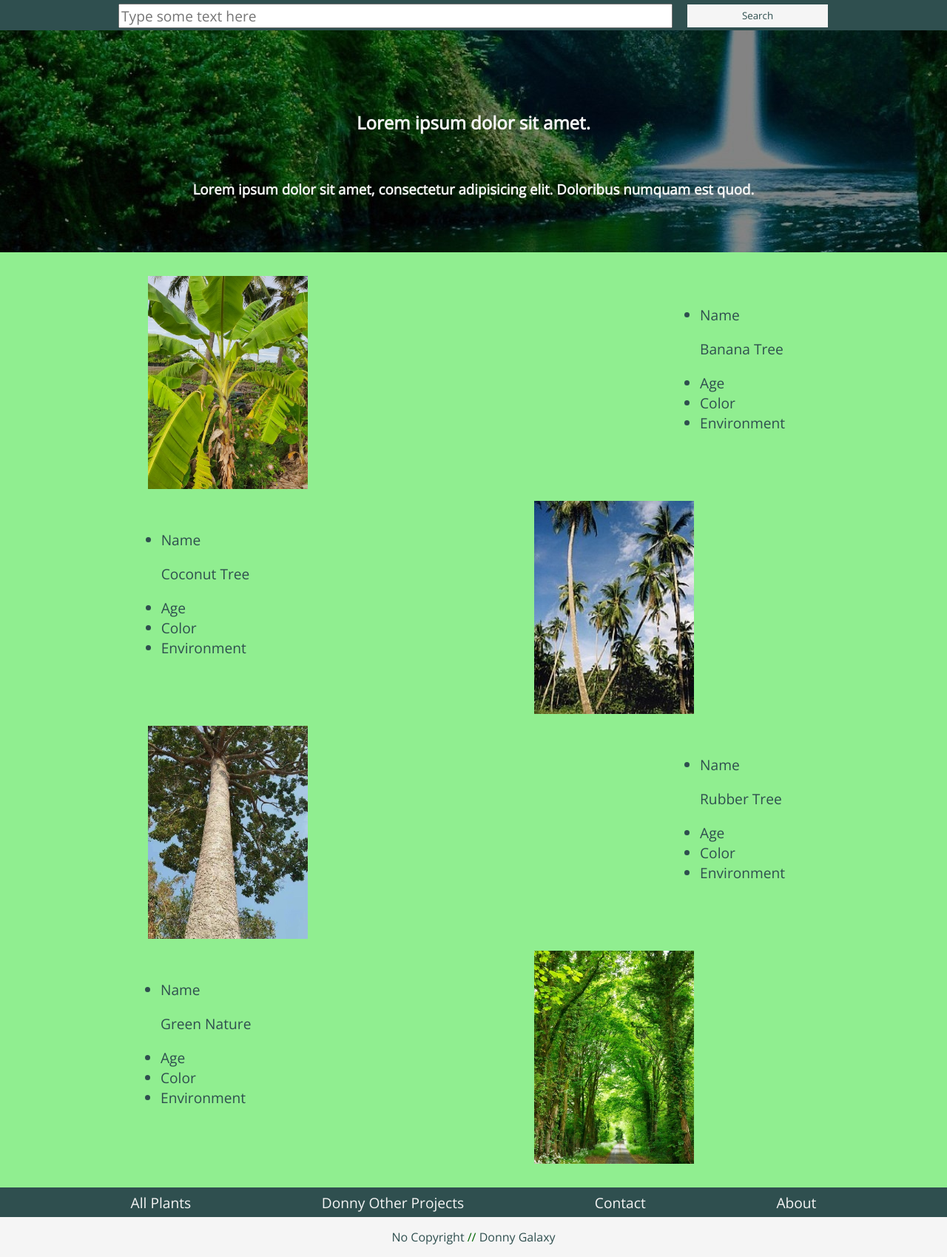
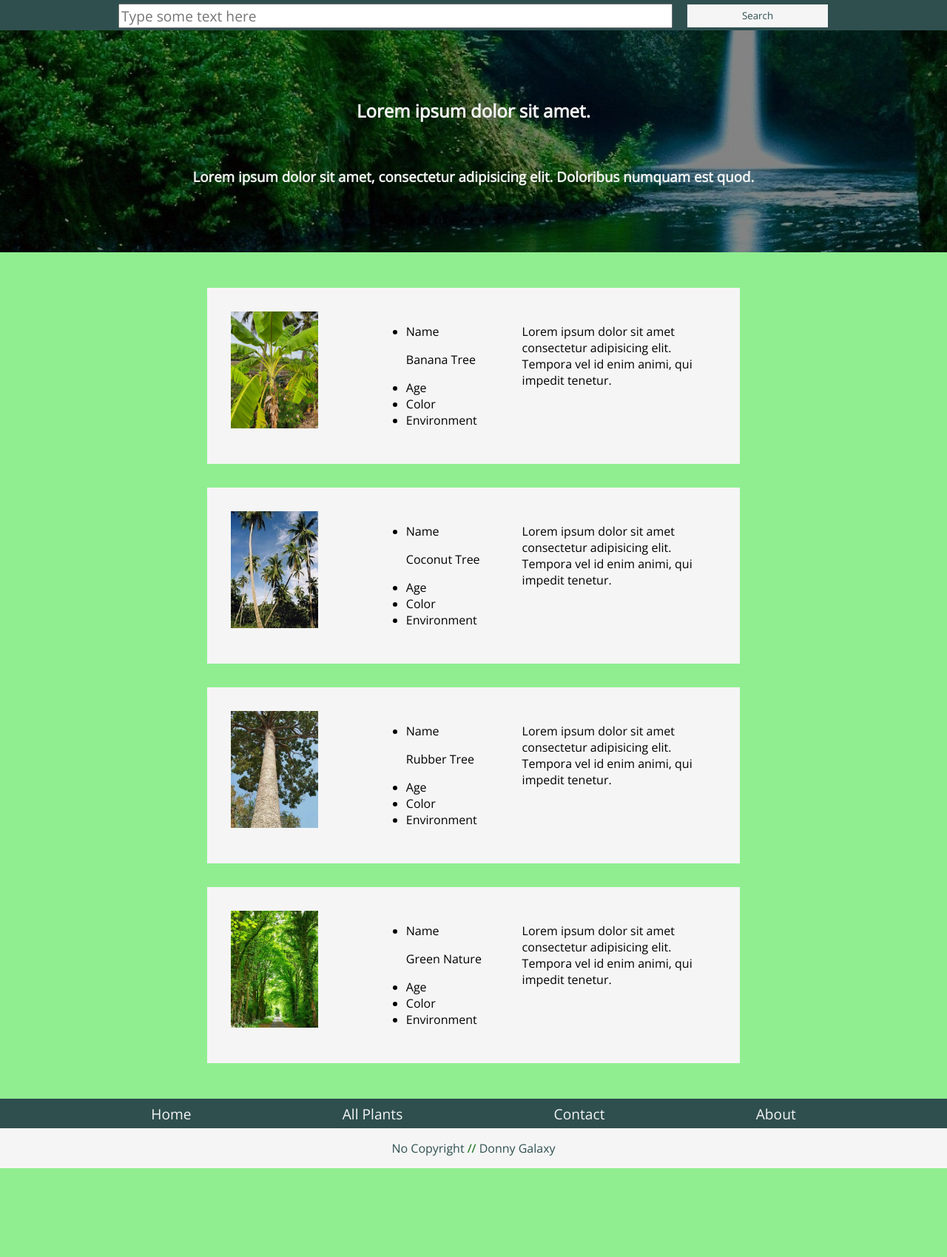
Before and after one commit to donny444/mini-web, a PHP site: page / in a window 1280 px wide. Shown: the part 188-1887 px from the top of the page at 74% size. After the commit the page ends 1767 px from the top, so only its background shows below. Run offline with PHP 8.4, Linux system fonts and the light colour scheme.

Commit message:
edit styling

```diff
--- a/2023-07-06/index.html
+++ b/2023-07-06/index.html
@@ -40,8 +40,10 @@
                 <li>Color</li>
                 <li>Environment</li>
             </ul>
+            <p>Lorem ipsum dolor sit amet consectetur adipisicing elit. Tempora vel id enim animi, qui impedit tenetur.</p>
         </div>
         <div class="other-each">
+            <img src="assets/coconuttree.jpg" alt="Internet required.">
             <ul>
                 <li class="other-each-name">Name</li>
                 <p>Coconut Tree</p>
@@ -49,7 +51,7 @@
                 <li>Color</li>
                 <li>Environment</li>
             </ul>
-            <img src="assets/coconuttree.jpg" alt="Internet required.">
+            <p>Lorem ipsum dolor sit amet consectetur adipisicing elit. Tempora vel id enim animi, qui impedit tenetur.</p>
         </div>
         <div class="other-each">
             <img src="assets/rubbertree.jpg" alt="Internet required.">
@@ -60,8 +62,10 @@
                 <li>Color</li>
                 <li>Environment</li>
             </ul>
+            <p>Lorem ipsum dolor sit amet consectetur adipisicing elit. Tempora vel id enim animi, qui impedit tenetur.</p>
         </div>
         <div class="other-each">
+            <img src="assets/greennature.jpg" alt="Internet required.">
             <ul>
                 <li class="other-each-name">Name</li>
                 <p>Green Nature</p>
@@ -69,16 +73,16 @@
                 <li>Color</li>
                 <li>Environment</li>
             </ul>
-            <img src="assets/greennature.jpg" alt="Internet required.">
+            <p>Lorem ipsum dolor sit amet consectetur adipisicing elit. Tempora vel id enim animi, qui impedit tenetur.</p>
         </div>
     </div>
     <div class="navbar">
         <nav>
             <ul>
+                <li><a href="index.html">Home</a></li>
                 <li><a href="allplants.html">All Plants</a></li>
-                <li><a href="#">Donny Other Projects</a></li>
                 <li><a href="contact.html">Contact</a></li>
-                <li><a href="#">About</a></li>
+                <li><a href="about.html">About</a></li>
             </ul>
         </nav>
     </div>
--- a/2023-07-06/style.css
+++ b/2023-07-06/style.css
@@ -53,13 +53,16 @@ body {
 }
 
 .main {
+    display: flex;
+    flex-direction: row;
+    align-items: center;
     background: whitesmoke url(assets/main.jpg) center;
     height: 300px;
 }
 
 .main-text {
+
     width: 75%;
-    padding-top: 5.5em;
     text-align: center;
     margin: 0 auto;
     color: whitesmoke;
@@ -69,32 +72,23 @@ body {
     display: flex;
     flex-direction: column;
     background-color: lightgreen;
-}
-
-.other-each:first-child {
-    margin-top: 2em;
-}
-
-.other-each:last-child {
-    margin-bottom: 2em;
+    margin: 2em 0;
 }
 
 .other-each {
+    width: 70%;
+    max-width: 720px;
+    min-width: 240px;
+    margin: 1em auto;
+    padding: 2em;
+    background-color: whitesmoke;
     display: grid;
-    grid-template-columns: auto auto;
-    justify-content: space-around;
-    margin: 0.5em 1em;
+    grid-template-columns: 30% 30% 40%;
+    justify-content: space-between;
 }
 
 .other-each img {
-    max-width: 500px;
     width: 60%;
-}
-
-.other-each ul {
-    color: darkslategrey;
-    padding: 1em;
-    font-size: 1.2rem;
 }
 
 .navbar {
```
Also changed, not shown: other parts of 2023-07-06/style.css (+27 -4 lines).
